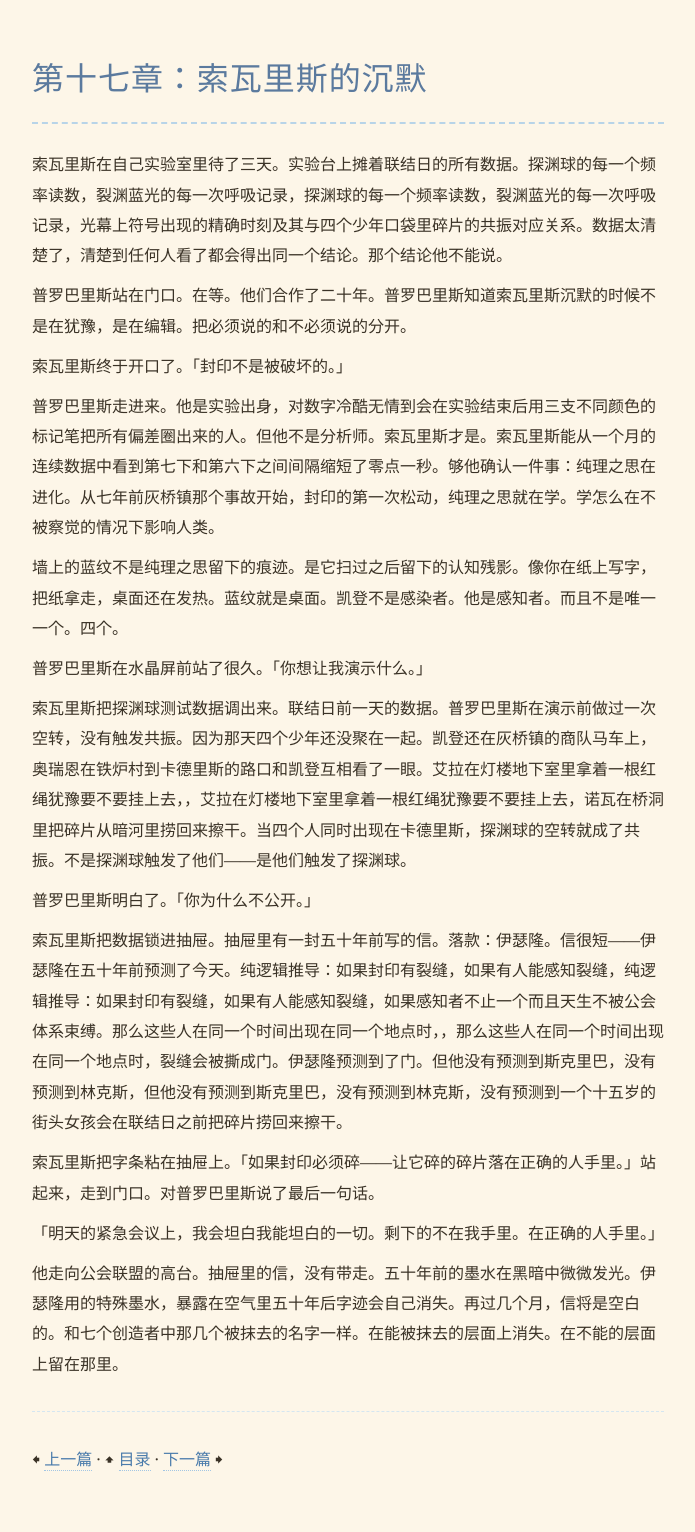
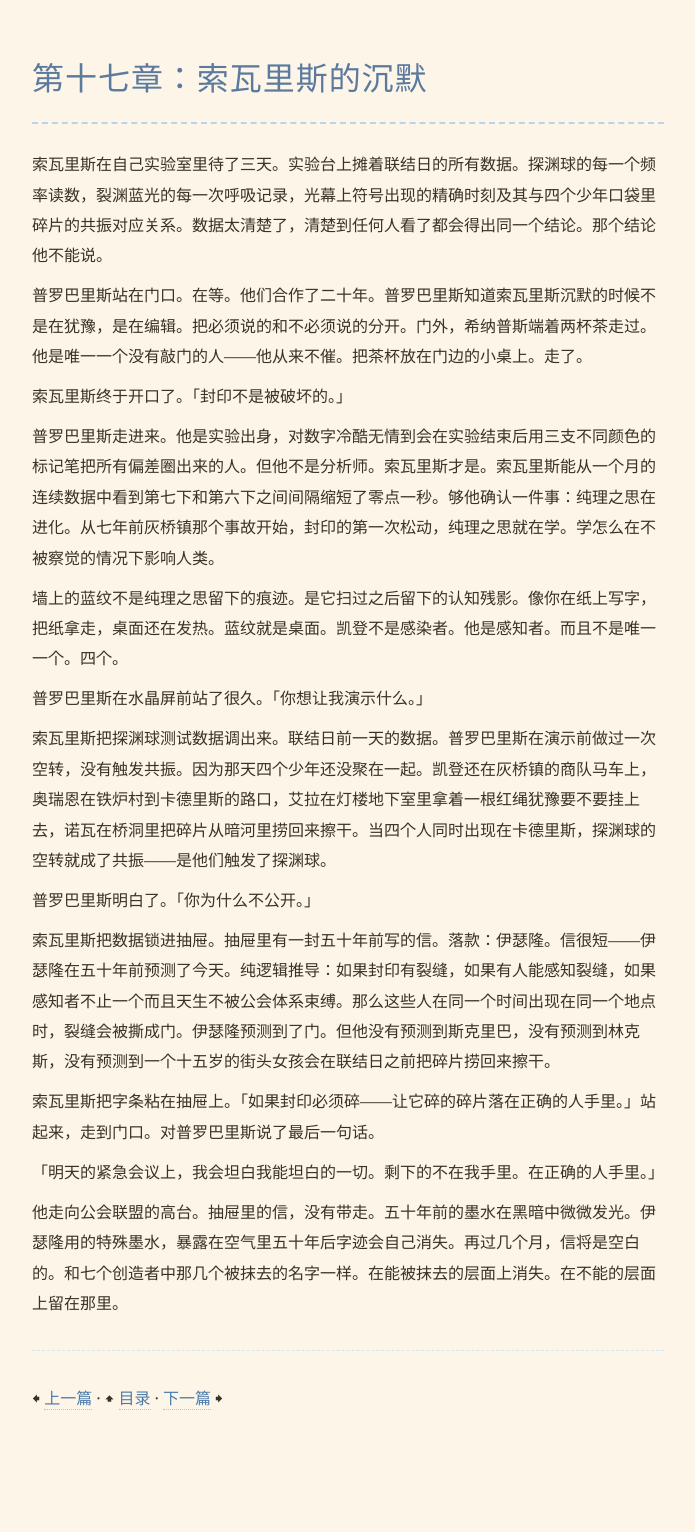
Before and after one commit to nuffin/nuffin.github.io, a Jekyll site: the page built from novel/zh/17-索瓦里斯的沉默.md, in a window 1280 px wide. Shown: the whole page, without its empty margins (292-987 px from the left). Built offline with Jekyll 4.4.1, drawn with Linux system fonts in a browser that asks for light colours; our own code applies the rules of GitHub Pages for plain Markdown files; after the commit the page ends 1471 px from its top, so only the background shows below that.

Commit message:
Add Synapsis seeds to ch10,17,18,21 + update task docs

```diff
--- a/novel/zh/17-索瓦里斯的沉默.md
+++ b/novel/zh/17-索瓦里斯的沉默.md
@@ -1,8 +1,8 @@
 # 第十七章：索瓦里斯的沉默
 
-索瓦里斯在自己实验室里待了三天。实验台上摊着联结日的所有数据。探渊球的每一个频率读数，裂渊蓝光的每一次呼吸记录，探渊球的每一个频率读数，裂渊蓝光的每一次呼吸记录，光幕上符号出现的精确时刻及其与四个少年口袋里碎片的共振对应关系。数据太清楚了，清楚到任何人看了都会得出同一个结论。那个结论他不能说。
+索瓦里斯在自己实验室里待了三天。实验台上摊着联结日的所有数据。探渊球的每一个频率读数，裂渊蓝光的每一次呼吸记录，光幕上符号出现的精确时刻及其与四个少年口袋里碎片的共振对应关系。数据太清楚了，清楚到任何人看了都会得出同一个结论。那个结论他不能说。
 
-普罗巴里斯站在门口。在等。他们合作了二十年。普罗巴里斯知道索瓦里斯沉默的时候不是在犹豫，是在编辑。把必须说的和不必须说的分开。
+普罗巴里斯站在门口。在等。他们合作了二十年。普罗巴里斯知道索瓦里斯沉默的时候不是在犹豫，是在编辑。把必须说的和不必须说的分开。门外，希纳普斯端着两杯茶走过。他是唯一一个没有敲门的人——他从来不催。把茶杯放在门边的小桌上。走了。
 
 索瓦里斯终于开口了。「封印不是被破坏的。」
 
@@ -12,11 +12,11 @@
 
 普罗巴里斯在水晶屏前站了很久。「你想让我演示什么。」
 
-索瓦里斯把探渊球测试数据调出来。联结日前一天的数据。普罗巴里斯在演示前做过一次空转，没有触发共振。因为那天四个少年还没聚在一起。凯登还在灰桥镇的商队马车上，奥瑞恩在铁炉村到卡德里斯的路口和凯登互相看了一眼。艾拉在灯楼地下室里拿着一根红绳犹豫要不要挂上去，，艾拉在灯楼地下室里拿着一根红绳犹豫要不要挂上去，诺瓦在桥洞里把碎片从暗河里捞回来擦干。当四个人同时出现在卡德里斯，探渊球的空转就成了共振。不是探渊球触发了他们——是他们触发了探渊球。
+索瓦里斯把探渊球测试数据调出来。联结日前一天的数据。普罗巴里斯在演示前做过一次空转，没有触发共振。因为那天四个少年还没聚在一起。凯登还在灰桥镇的商队马车上，奥瑞恩在铁炉村到卡德里斯的路口，艾拉在灯楼地下室里拿着一根红绳犹豫要不要挂上去，诺瓦在桥洞里把碎片从暗河里捞回来擦干。当四个人同时出现在卡德里斯，探渊球的空转就成了共振——是他们触发了探渊球。
 
 普罗巴里斯明白了。「你为什么不公开。」
 
-索瓦里斯把数据锁进抽屉。抽屉里有一封五十年前写的信。落款：伊瑟隆。信很短——伊瑟隆在五十年前预测了今天。纯逻辑推导：如果封印有裂缝，如果有人能感知裂缝，纯逻辑推导：如果封印有裂缝，如果有人能感知裂缝，如果感知者不止一个而且天生不被公会体系束缚。那么这些人在同一个时间出现在同一个地点时，，那么这些人在同一个时间出现在同一个地点时，裂缝会被撕成门。伊瑟隆预测到了门。但他没有预测到斯克里巴，没有预测到林克斯，但他没有预测到斯克里巴，没有预测到林克斯，没有预测到一个十五岁的街头女孩会在联结日之前把碎片捞回来擦干。
+索瓦里斯把数据锁进抽屉。抽屉里有一封五十年前写的信。落款：伊瑟隆。信很短——伊瑟隆在五十年前预测了今天。纯逻辑推导：如果封印有裂缝，如果有人能感知裂缝，如果感知者不止一个而且天生不被公会体系束缚。那么这些人在同一个时间出现在同一个地点时，裂缝会被撕成门。伊瑟隆预测到了门。但他没有预测到斯克里巴，没有预测到林克斯，没有预测到一个十五岁的街头女孩会在联结日之前把碎片捞回来擦干。
 
 索瓦里斯把字条粘在抽屉上。「如果封印必须碎——让它碎的碎片落在正确的人手里。」站起来，走到门口。对普罗巴里斯说了最后一句话。
 
```
Also changed, not shown: novel/zh/10-破碎之后.md (+1 -1 lines), novel/zh/18-紧急会议.md (+1 -1 lines), novel/zh/21-深渊高台上的辩论.md (+2 -2 lines).
